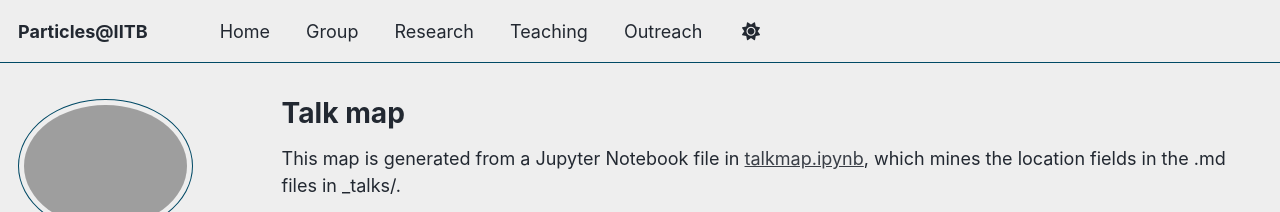
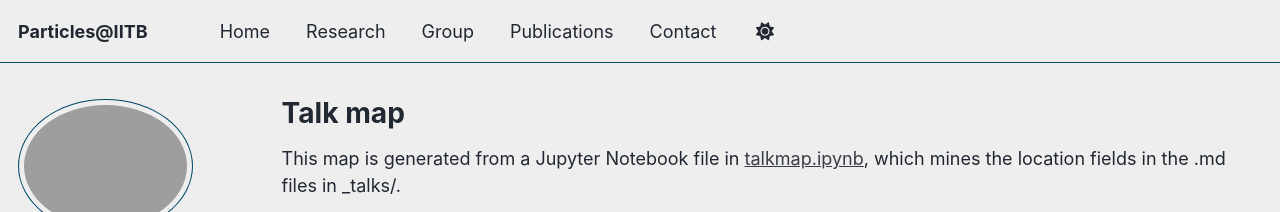
Before and after one commit to prateekanandiitb/prateekanandiitb.github.io, a Jekyll site: the page built from _pages/talkmap.html, in a window 1280 px wide. Shown: the top 212 px of the page. Built offline with Jekyll 4.4.1, drawn with Linux system fonts in a browser that asks for light colours; nearby versions of some CDN libraries; some web fonts are replaced; a script that is not in the unit is left out.

Commit message:
Reorganize navigation items in YAML file

```diff
--- a/_data/navigation.yml
+++ b/_data/navigation.yml
@@ -11,17 +11,17 @@ main:
   - title: "Home"
     url: /
 
+  - title: "Research"
+    url: /research/
+
   - title: "Group"
     url: /group/
 
-  - title: "Research"
-    url: /research/
+  - title: "Publications"
+    url: /publications/
 
-  - title: "Teaching"
-    url: /teaching/
-
-  - title: "Outreach"
-    url: /outreach/
+  - title: "Contact"
+    url: /contact/
 
   #- title: "Portfolio"
   #  url: /portfolio/
```
